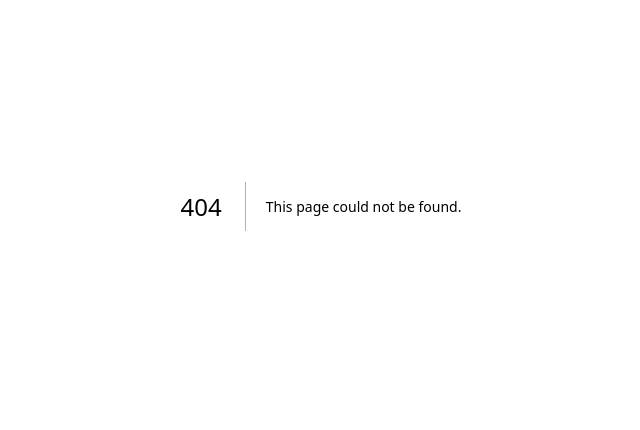
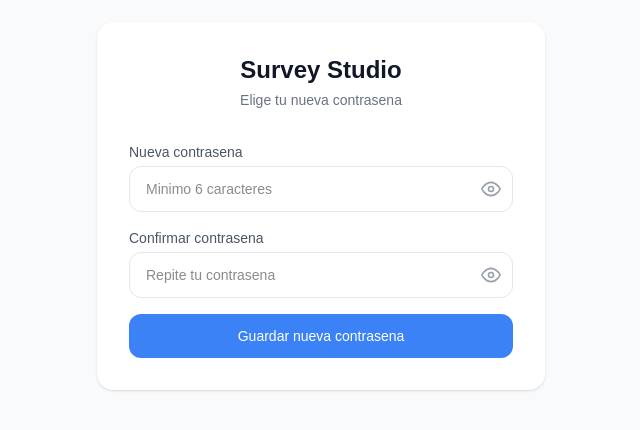
Before and after one commit to arsanchezn-cell/survey-studio, a Next.js app: page /auth/reset-password in a window 1280 px wide. Before the commit this address had no page. Shown: the part 194-624 px from the top of the page, without its empty margins (319-959 px from the left). Built offline with nearby package versions, Linux system fonts and the light colour scheme; no server answers.

Commit message:
feat: pagina reset-password y callback actualizado

```diff
--- a/app/auth/callback/route.ts
+++ b/app/auth/callback/route.ts
@@ -6,6 +6,7 @@ import type { NextRequest } from 'next/server'
 export async function GET(request: NextRequest) {
   const requestUrl = new URL(request.url)
   const code = requestUrl.searchParams.get('code')
+  const next = requestUrl.searchParams.get('next') || '/dashboard'
 
   if (code) {
     const cookieStore = await cookies()
@@ -14,9 +15,7 @@ export async function GET(request: NextRequest) {
       process.env.NEXT_PUBLIC_SUPABASE_ANON_KEY!,
       {
         cookies: {
-          getAll() {
-            return cookieStore.getAll()
-          },
+          getAll() { return cookieStore.getAll() },
           setAll(cookiesToSet) {
             cookiesToSet.forEach(({ name, value, options }) =>
               cookieStore.set(name, value, options)
@@ -25,8 +24,17 @@ export async function GET(request: NextRequest) {
         },
       }
     )
-    await supabase.auth.exchangeCodeForSession(code)
+
+    const { data, error } = await supabase.auth.exchangeCodeForSession(code)
+
+    if (!error && data?.session) {
+      // Si es un recovery (reset de password), redirigir a la pagina de reset
+      const isRecovery = requestUrl.searchParams.get('type') === 'recovery'
+      if (isRecovery) {
+        return NextResponse.redirect(new URL('/auth/reset-password', request.url))
+      }
+    }
   }
 
-  return NextResponse.redirect(new URL('/dashboard', request.url))
+  return NextResponse.redirect(new URL(next, request.url))
 }
--- /dev/null
+++ b/app/auth/reset-password/page.tsx
@@ -0,0 +1,135 @@
+'use client'
+
+import { useState, useEffect } from 'react'
+import { createClient } from '@/lib/supabase'
+import { useRouter } from 'next/navigation'
+
+export default function ResetPasswordPage() {
+  const supabase = createClient()
+  const router = useRouter()
+
+  const [password, setPassword] = useState('')
+  const [confirmar, setConfirmar] = useState('')
+  const [verPassword, setVerPassword] = useState(false)
+  const [verConfirmar, setVerConfirmar] = useState(false)
+  const [cargando, setCargando] = useState(false)
+  const [error, setError] = useState('')
+  const [listo, setListo] = useState(false)
+  const [sesionLista, setSesionLista] = useState(false)
+
+  useEffect(() => {
+    // Supabase maneja el token del URL automaticamente con onAuthStateChange
+    const { data: { subscription } } = supabase.auth.onAuthStateChange((event) => {
+      if (event === 'PASSWORD_RECOVERY') {
+        setSesionLista(true)
+      }
+    })
+    return () => subscription.unsubscribe()
+  }, [])
+
+  async function handleReset() {
+    if (!password || !confirmar) { setError('Completa todos los campos'); return }
+    if (password !== confirmar) { setError('Las contrasenas no coinciden'); return }
+    if (password.length < 6) { setError('La contrasena debe tener al menos 6 caracteres'); return }
+
+    setCargando(true)
+    setError('')
+
+    const { error: err } = await supabase.auth.updateUser({ password })
+
+    if (err) {
+      setError('Error al actualizar: ' + err.message)
+      setCargando(false)
+    } else {
+      setListo(true)
+      setTimeout(() => router.push('/dashboard'), 2000)
+    }
+  }
+
+  const IconoOjo = ({ ver }: { ver: boolean }) => ver ? (
+    <svg width="20" height="20" viewBox="0 0 24 24" fill="none" stroke="currentColor" strokeWidth="2" strokeLinecap="round">
+      <path d="M17.94 17.94A10.07 10.07 0 0112 20c-7 0-11-8-11-8a18.45 18.45 0 015.06-5.94"/>
+      <path d="M9.9 4.24A9.12 9.12 0 0112 4c7 0 11 8 11 8a18.5 18.5 0 01-2.16 3.19"/>
+      <line x1="1" y1="1" x2="23" y2="23"/>
+    </svg>
+  ) : (
+    <svg width="20" height="20" viewBox="0 0 24 24" fill="none" stroke="currentColor" strokeWidth="2" strokeLinecap="round">
+      <path d="M1 12s4-8 11-8 11 8 11 8-4 8-11 8-11-8-11-8z"/>
+      <circle cx="12" cy="12" r="3"/>
+    </svg>
+  )
+
+  if (listo) return (
+    <div className="min-h-screen flex items-center justify-center bg-gray-50">
+      <div className="bg-white p-8 rounded-2xl shadow-sm w-full max-w-md text-center">
+        <div className="w-16 h-16 rounded-full bg-green-100 flex items-center justify-center mx-auto mb-4">
+          <svg width="32" height="32" viewBox="0 0 24 24" fill="none" stroke="#16a34a" strokeWidth="2" strokeLinecap="round">
+            <polyline points="20 6 9 17 4 12"/>
+          </svg>
+        </div>
+        <h2 className="text-xl font-semibold text-gray-900 mb-2">Contrasena actualizada</h2>
+        <p className="text-gray-500 text-sm">Redirigiendo al dashboard...</p>
+      </div>
+    </div>
+  )
+
+  return (
+    <div className="min-h-screen flex items-center justify-center bg-gray-50">
+      <div className="bg-white p-8 rounded-2xl shadow-sm w-full max-w-md">
+        <div className="mb-8 text-center">
+          <h1 className="text-2xl font-semibold text-gray-900">Survey Studio</h1>
+          <p className="text-gray-500 mt-1 text-sm">Elige tu nueva contrasena</p>
+        </div>
+
+        <div className="space-y-4">
+          <div>
+            <label className="block text-sm text-gray-600 mb-1">Nueva contrasena</label>
+            <div className="relative">
+              <input
+                type={verPassword ? 'text' : 'password'}
+                value={password}
+                onChange={e => { setPassword(e.target.value); setError('') }}
+                placeholder="Minimo 6 caracteres"
+                className="w-full border border-gray-200 rounded-xl px-4 py-3 pr-12 text-sm focus:outline-none focus:ring-2 focus:ring-gray-300"
+              />
+              <button type="button" onClick={() => setVerPassword(v => !v)} className="absolute right-3 top-1/2 -translate-y-1/2 text-gray-400 hover:text-gray-600">
+                <IconoOjo ver={verPassword} />
+              </button>
+            </div>
+          </div>
+
+          <div>
+            <label className="block text-sm text-gray-600 mb-1">Confirmar contrasena</label>
+            <div className="relative">
+              <input
+                type={verConfirmar ? 'text' : 'password'}
+                value={confirmar}
+                onChange={e => { setConfirmar(e.target.value); setError('') }}
+                placeholder="Repite tu contrasena"
+                className="w-full border border-gray-200 rounded-xl px-4 py-3 pr-12 text-sm focus:outline-none focus:ring-2 focus:ring-gray-300"
+              />
+              <button type="button" onClick={() => setVerConfirmar(v => !v)} className="absolute right-3 top-1/2 -translate-y-1/2 text-gray-400 hover:text-gray-600">
+                <IconoOjo ver={verConfirmar} />
+              </button>
+            </div>
+          </div>
+
+          {error && (
+            <div className="bg-red-50 border border-red-200 rounded-xl px-4 py-3">
+              <p className="text-sm text-red-600">{error}</p>
+            </div>
+          )}
+
+          <button
+            onClick={handleReset}
+            disabled={cargando}
+            className="w-full py-3 rounded-xl text-sm font-medium text-white disabled:opacity-50 transition-opacity hover:opacity-90"
+            style={{ background: 'var(--color-secundario, #16a34a)' }}
+          >
+            {cargando ? 'Guardando...' : 'Guardar nueva contrasena'}
+          </button>
+        </div>
+      </div>
+    </div>
+  )
+}
```
